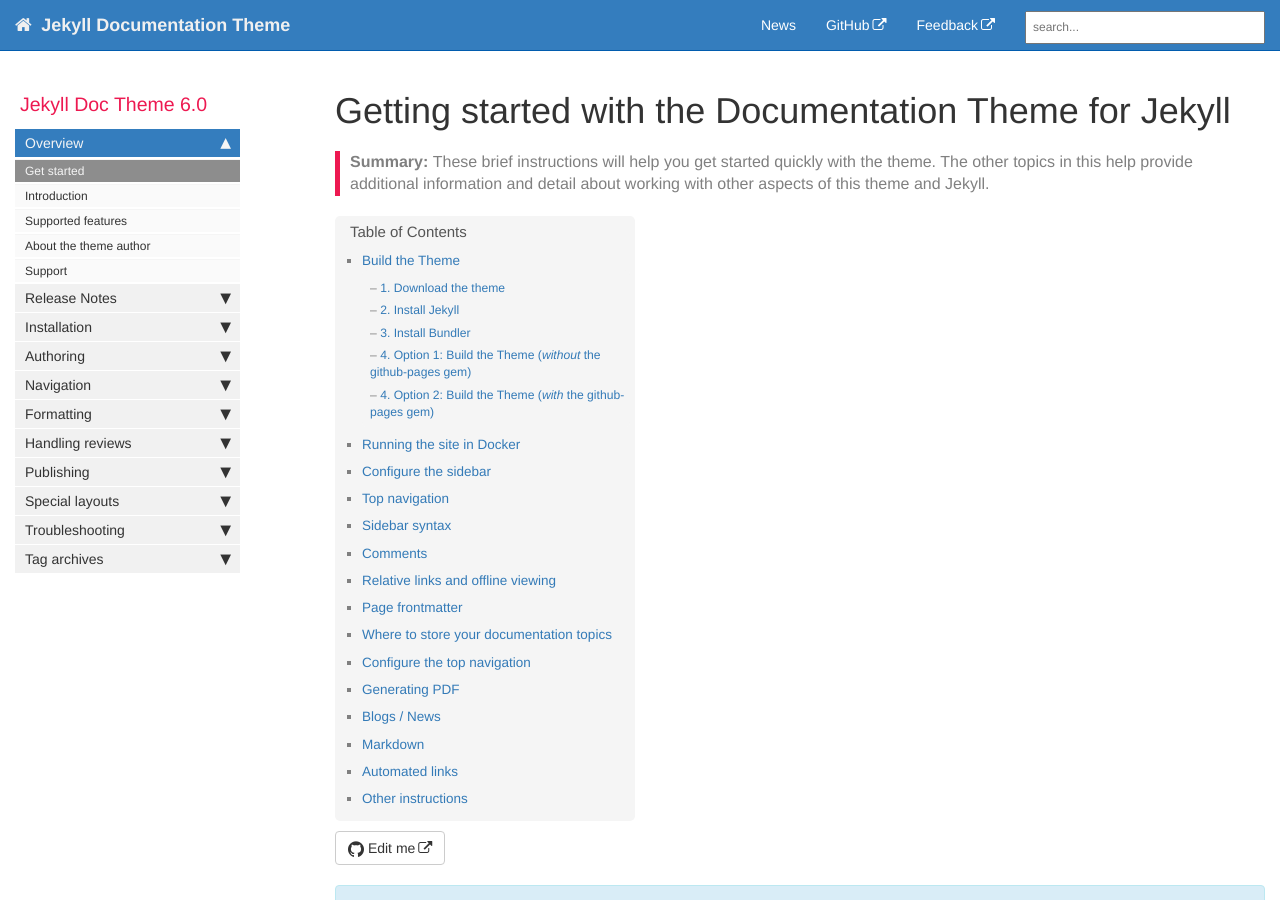
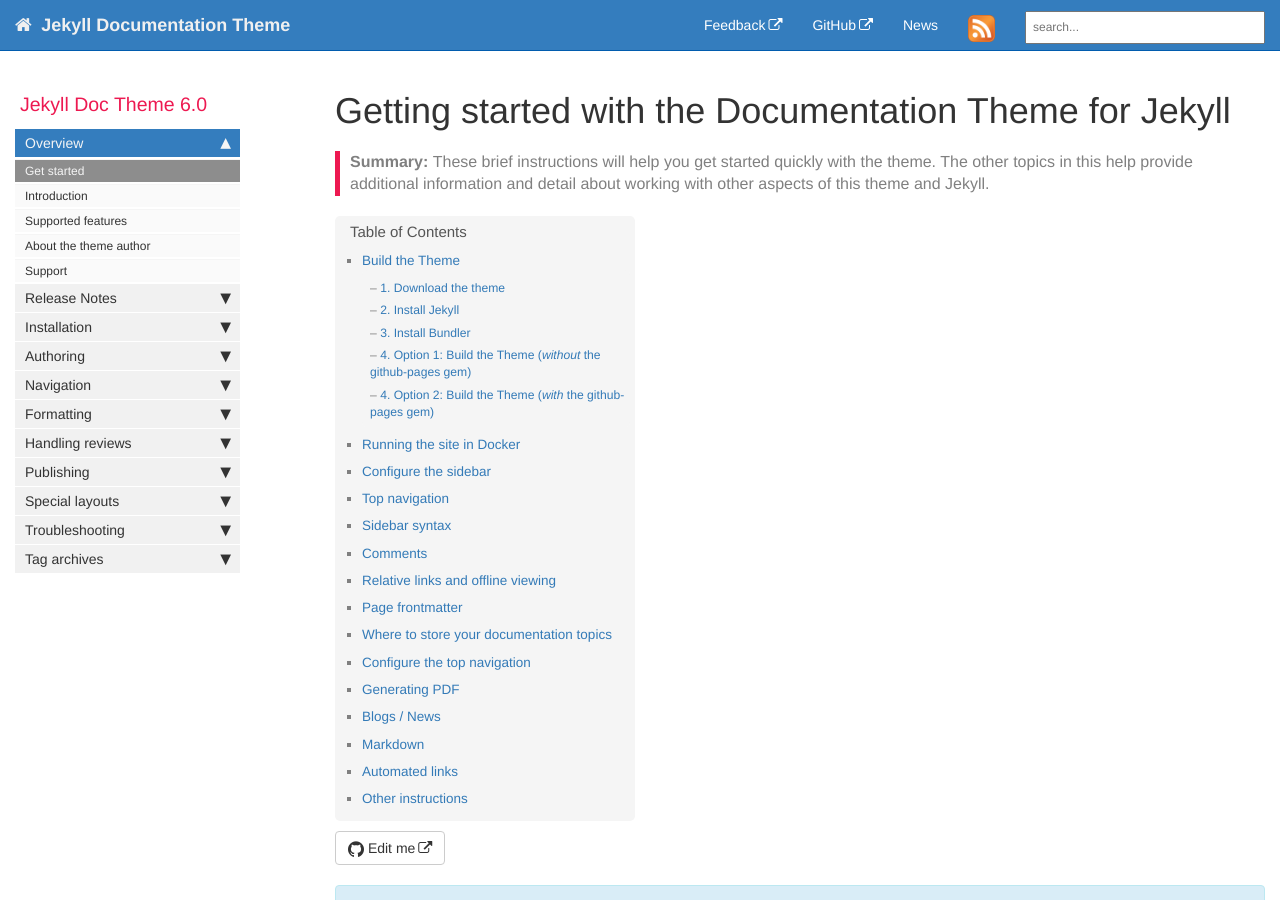
Before and after one commit to fmcarvalho/mydoctheme, a Jekyll site: the page built from index.md, in a window 1280 px wide and 900 px high. Built offline with Jekyll 4.4.1, drawn with Linux system fonts in a browser that asks for light colours; comment, search, counter and statistics services are not loaded.

Commit message:
Add Feed link on top nav bar.

```diff
--- a/_data/topnav.yml
+++ b/_data/topnav.yml
@@ -3,7 +3,7 @@
 topnav:
 - title: Topnav
   items:
+    - title: GitHub
+      external_url: https://github.com/xmlet/HtmlFlow
     - title: News
       url: /news
-    - title: GitHub
-      external_url: https://github.com/xmlet/HtmlFlow
--- a/_includes/feedback.html
+++ b/_includes/feedback.html
@@ -11,5 +11,3 @@
   <a class="email" title="Submit feedback" href="#" onclick="javascript:window.location='mailto:{{site.feedback_email}}?subject={{site.feedback_subject_line}} feedback&body=I have some feedback about the {{page.title}} page: ' + window.location.href;"><i class="fa fa-envelope-o"></i> {{feedback_text}}</a>
 {% endif %}
 </li>
-
-{% comment %} Copyright 2021 Google LLC {% endcomment %}
--- a/_includes/topnav.html
+++ b/_includes/topnav.html
@@ -19,6 +19,10 @@
 {% assign topnav = site.data[page.topnav] %}
 {% assign topnav_dropdowns = site.data[page.topnav].topnav_dropdowns %}
 
+                {% if site.feedback_disable == null or site.feedback_disable == false %}
+                    {% include feedback.html %}
+                {% endif %}
+
                 {% for entry in topnav.topnav %}
                 {% for item in entry.items %}
                 {% if item.external_url %}
@@ -30,6 +34,7 @@
                 {% endif %}
                 {% endfor %}
                 {% endfor %}
+
                 <!-- entries with drop-downs appear here -->
                 <!-- conditional logic to control which topnav appears for the audience defined in the configuration file.-->
                 {% for entry in topnav_dropdowns %}
@@ -50,9 +55,10 @@
                 </li>
                 {% endfor %}
                 {% endfor %}
-                {% if site.feedback_disable == null or site.feedback_disable == false %}
-                    {% include feedback.html %}
-                {% endif %}
+
+                <!-- Link for feed xml -->
+                <li><a href="feed.xml"><img src="images/feed.png" width="27px"></a></li>
+
                 <!--comment out this block if you want to hide search-->
                 <li>
                     <!--start search-->
```
Also changed, not shown: images/feed.png (added).
